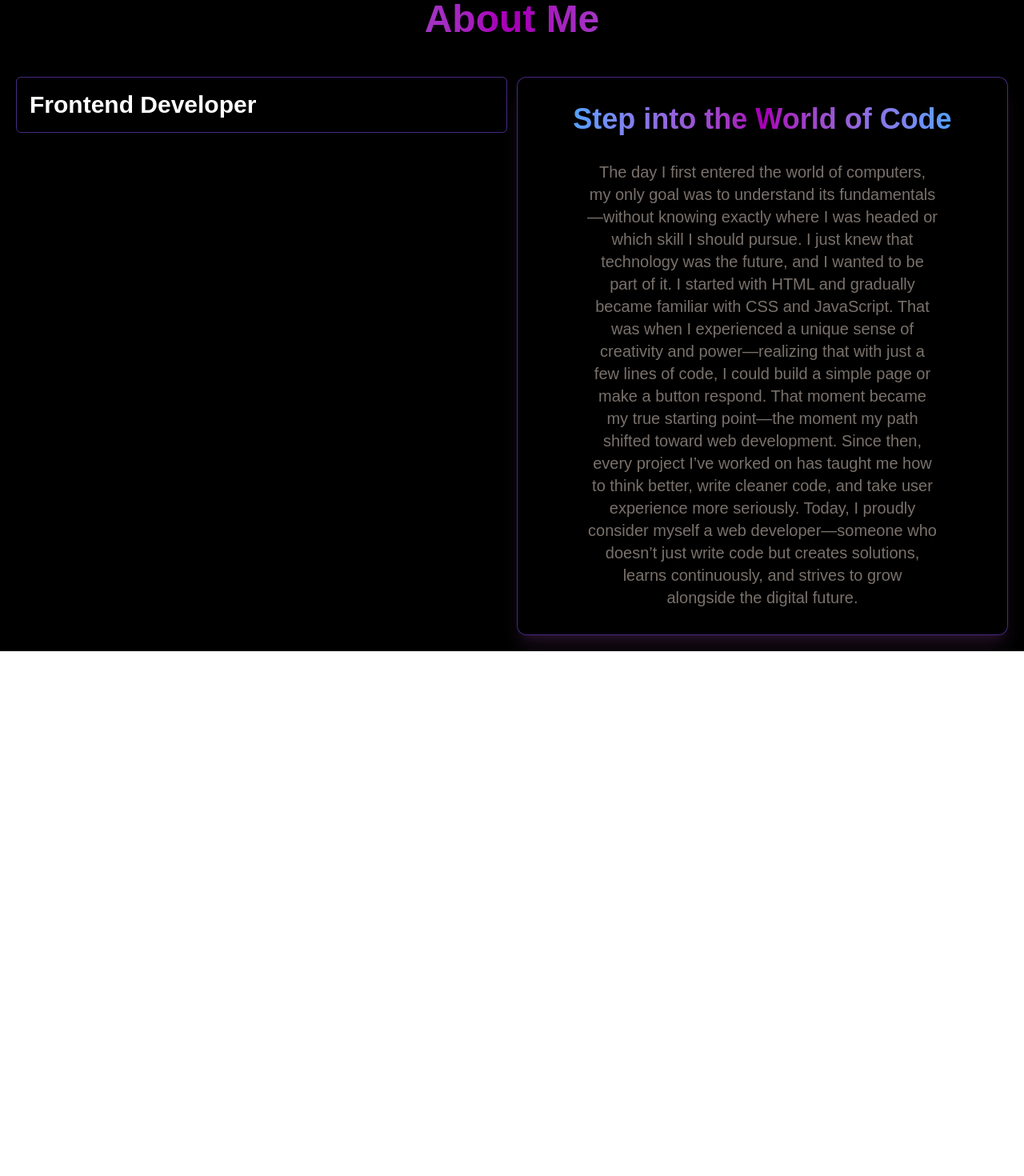
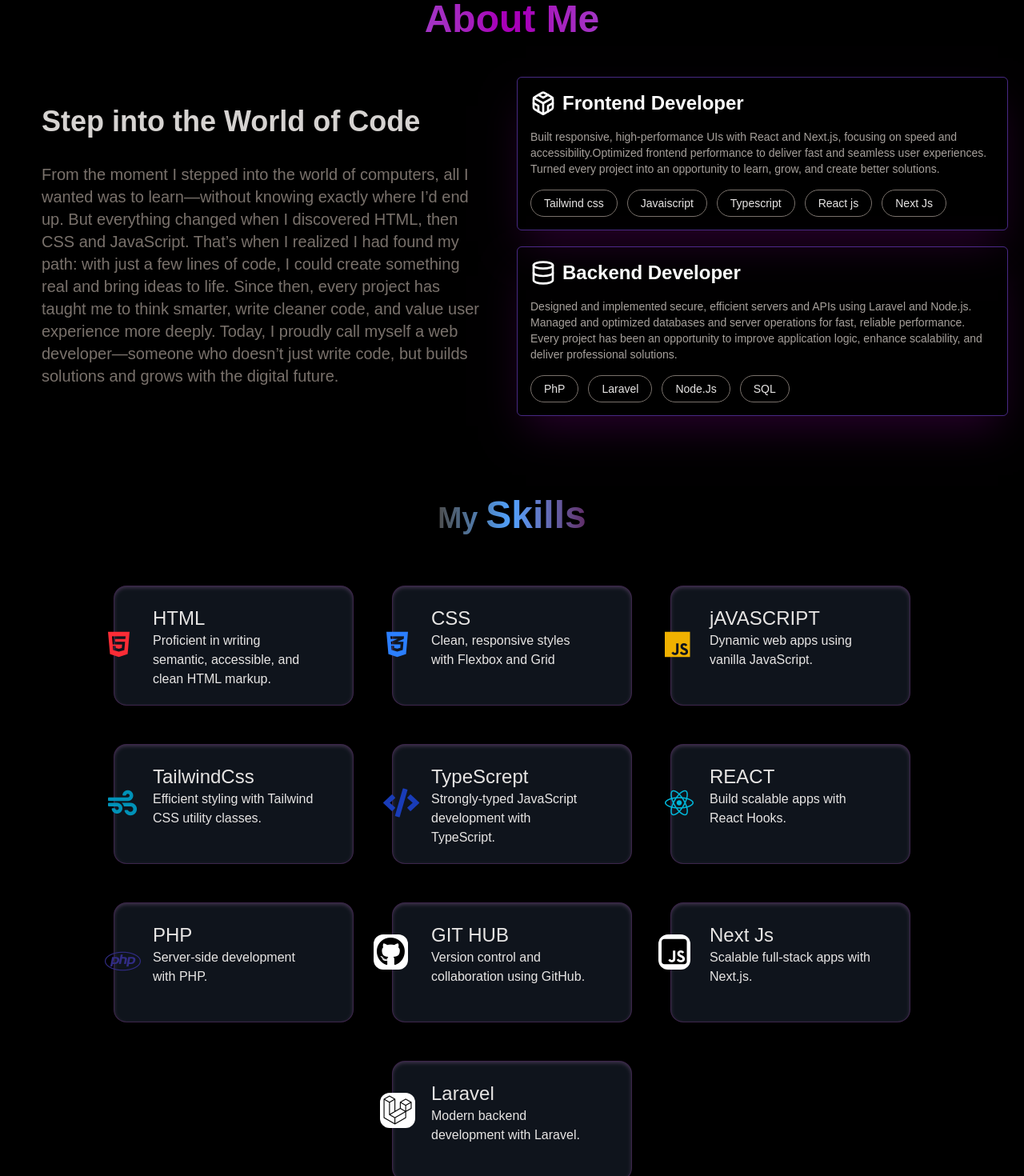
Before and after one commit to nazisharifi2025/NaziSharifi, a Next.js app: page / in a window 1280 px wide. Shown: the part 820-2290 px from the top of the page at 80% size. Before the commit the page ends 1634 px from the top, so only its background shows below. Built offline with nearby package versions, Linux system fonts and the light colour scheme.

Commit message:
Mysceel Commponint and About componint addedd

```diff
--- a/package.json
+++ b/package.json
@@ -9,6 +9,7 @@
     "lint": "eslint"
   },
   "dependencies": {
+    "framer-motion": "^12.23.25",
     "lucide-react": "^0.555.0",
     "next": "16.0.3",
     "react": "19.2.0",
--- a/src/app/Componnint/AboutUs.tsx
+++ b/src/app/Componnint/AboutUs.tsx
@@ -1,28 +1,50 @@
+import { Codesandbox, Database } from "lucide-react"
 
 function AboutUs() {
   return (
     <div className="h-fit  w-full flex-col justify-center items-center p-5">
-        <h1 className="text-5xl mx-auto text-center font-extrabold bg-linear-to-l from-blue-400 via-fuchsia-700 text-transparent bg-clip-text to-blue-400">About Me</h1>
+        <h1 className="text-5xl mx-auto text-center items-center font-extrabold bg-linear-to-l from-blue-400 via-fuchsia-700 text-transparent bg-clip-text to-blue-400">About Me</h1>
         <div className="w-full grid grid-cols-2 mt-12 gap-3">
-          <div className=" flex flex-col gap-5 ">
-            <div className="w-full rounded-md border border-violet-500/50 p-4 flex flex-col gap-4">
-              <h1 className="font-bold text-3xl text-white">Frontend Developer</h1>
-            </div>
-          </div>
-        <div className=" flex flex-col gap-8 justify-center items-center border border-violet-500/50  mx-auto p-8 rounded-xl bg-black/50 shadow-xl shadow-fuchsia-400/10">
-          <h1 className="text-4xl font-bold bg-linear-to-l from-blue-400 via-fuchsia-700 text-transparent bg-clip-text to-blue-400">Step into the World of Code</h1>
-        <p className="text-center text-xl text-stone-500 w-[80%] mx-auto">
-         The day I first entered the world of computers, my only goal was to understand its fundamentals—without knowing exactly where I was headed or which skill I should pursue. I just knew that technology was the future, and I wanted to be part of it.
+            <div className=" flex flex-col gap-8 justify-center  mx-auto p-8 rounded-xl  ">
+          <h1 className="text-4xl font-bold  text-stone-300">Step into the World of Code</h1>
+        <p className="text-xl text-stone-500  mx-auto">
+         From the moment I stepped into the world of computers, all I wanted was to learn—without knowing exactly where I’d end up. But everything changed when I discovered HTML, then CSS and JavaScript. That’s when I realized I had found my path: with just a few lines of code, I could create something real and bring ideas to life.
 
-I started with HTML and gradually became familiar with CSS and JavaScript. That was when I experienced a unique sense of creativity and power—realizing that with just a few lines of code, I could build a simple page or make a button respond. That moment became my true starting point—the moment my path shifted toward web development.
-
-Since then, every project I’ve worked on has taught me how to think better, write cleaner code, and take user experience more seriously.
-
-Today, I proudly consider myself a web developer—someone who doesn’t just write code but creates
-solutions, learns continuously, and strives to grow alongside the digital future.
+Since then, every project has taught me to think smarter, write cleaner code, and value user experience more deeply. Today, I proudly call myself a web developer—someone who doesn’t just write code, but builds solutions and grows with the digital future.
 
             </p>
             </div>
+          {/* div 1 */}
+          <div className=" flex flex-col gap-5 ">
+            <div className="w-full rounded-md border border-violet-500/50 p-4 shadow-2xl shadow-fuchsia-600/20 flex flex-col gap-4">
+              <h1 className="font-bold text-2xl text-white flex items-center gap-2"><Codesandbox size={32}/> Frontend Developer</h1>
+              <span className="text-sm text-stone-400">Built responsive, high-performance UIs with React and Next.js, focusing on speed and accessibility.Optimized frontend performance to deliver fast and seamless user experiences.
+
+Turned every project into an opportunity to learn, grow, and create better solutions.</span>
+<div className="flex space-x-3">
+  <button className="text-sm px-4 py-1.5 rounded-full border text-stone-200 border-stone-500">Tailwind css</button>
+  <button className="text-sm px-4 py-1.5 rounded-full border text-stone-200 border-stone-500">Javaiscript</button>
+  <button className="text-sm px-4 py-1.5 rounded-full border text-stone-200 border-stone-500">Typescript</button>
+  <button className="text-sm px-4 py-1.5 rounded-full border text-stone-200 border-stone-500">React js</button>
+  <button className="text-sm px-4 py-1.5 rounded-full border text-stone-200 border-stone-500">Next Js</button>
+</div>
+            </div>
+            {/* div 1 */}
+            <div className="w-full rounded-md border border-violet-500/50 p-4 shadow-2xl shadow-fuchsia-600/20 flex flex-col gap-4">
+              <h1 className="font-bold text-2xl text-white flex items-center gap-2"><Database size={32}/> Backend Developer</h1>
+              <span className="text-sm text-stone-400">Designed and implemented secure, efficient servers and APIs using Laravel and Node.js.
+                Managed and optimized databases and server operations for fast, reliable performance.
+                Every project has been an opportunity to improve application logic, enhance scalability, and deliver professional solutions.
+</span>
+<div className="flex space-x-3">
+  <button className="text-sm px-4 py-1.5 rounded-full border text-stone-200 border-stone-500">PhP</button>
+  <button className="text-sm px-4 py-1.5 rounded-full border text-stone-200 border-stone-500">Laravel</button>
+  <button className="text-sm px-4 py-1.5 rounded-full border text-stone-200 border-stone-500">Node.Js</button>
+  <button className="text-sm px-4 py-1.5 rounded-full border text-stone-200 border-stone-500">SQL</button>
+</div>
+            </div>
+          </div>
+
             </div>
     </div>
   )
--- /dev/null
+++ b/src/app/Componnint/Mysceel.tsx
@@ -0,0 +1,65 @@
+import React from 'react'
+
+function Mysceel() {
+  return (
+    <section id='scill' className='w-full h-fit bg-no-repeat bg-cover bg-center  '>
+        <div className='h-full w-full bg-[rgba(0,0,0,0.3)] flex justify-center items-center lg:py-20 py-28 px-12 flex-col gap-16'>
+            <h1 className='text-4xl font-bold font-web bg-linear-to-r from-white/30 via-blue-400 to-fuchsia-400/40 text-transparent bg-clip-text'>My <span className='text-5xl font-kheal'>Skills</span></h1>
+            <div className='flex gap-12 w-full justify-center flex-wrap'>
+              <div className='h-[150px] w-[300px] rounded-2xl  bg-gray-800/50 border border-fuchsia-400/20  hover:shadow-[0_0_15px_0_rgba(0,0,0,0.3)] transition-all duration-500 shadow-inner shadow-fuchsia-300/20 text-stone-200 px-12 py-6 relative '>
+                <i className="text-4xl hover:rotate-180 transform-fill transition-all absolute top-12 -left-6 duration-700 bg-nav p-4 rounded-xl animate-bounce text-red-500 fab fa-html5"></i>
+                <h1 className='font-medium text-2xl'>HTML</h1>
+                <p>Proficient in writing semantic, accessible, and clean HTML markup.</p>
+                </div>
+              <div className='h-[150px] w-[300px] rounded-2xl  bg-gray-800/50 border border-fuchsia-400/20  hover:shadow-[0_0_15px_0_rgba(0,0,0,0.3)] transition-all duration-500 shadow-inner shadow-fuchsia-300/20 text-stone-200 px-12 py-6 relative '>
+                <i className="text-4xl hover:rotate-180 transform-fill transition-all absolute top-12 -left-6 duration-700 bg-nav p-4 rounded-xl animate-bounce text-blue-500 fab fa-css3-alt"></i>
+                <h1 className='font-medium text-2xl'>CSS</h1>
+                <p>Clean, responsive styles with Flexbox and Grid</p>
+                </div>
+              <div className='h-[150px] w-[300px] rounded-2xl  bg-gray-800/50 border border-fuchsia-400/20  hover:shadow-[0_0_15px_0_rgba(0,0,0,0.3)] transition-all duration-500 shadow-inner shadow-fuchsia-300/20 text-stone-200 px-12 py-6 relative '>
+                <i className="text-4xl hover:rotate-180 transform-fill transition-all absolute top-12 -left-6 duration-700 bg-nav p-4 rounded-xl animate-bounce text-yellow-500 fab fa-js"></i>
+                <h1 className='font-medium text-2xl'>jAVASCRIPT</h1>
+                <p>Dynamic web apps using vanilla JavaScript.</p>
+                </div>
+              <div className='h-[150px] w-[300px] rounded-2xl  bg-gray-800/50 border border-fuchsia-400/20  hover:shadow-[0_0_15px_0_rgba(0,0,0,0.3)] transition-all duration-500 shadow-inner shadow-fuchsia-300/20 text-stone-200 px-12 py-6 relative '>
+                <i className="text-4xl hover:rotate-180 transform-fill transition-all absolute top-12 -left-6 duration-700 bg-nav p-4 rounded-xl animate-bounce text-cyan-600 fas fa-wind"></i>
+                <h1 className='font-medium text-2xl'>TailwindCss</h1>
+                <p>Efficient styling with Tailwind CSS utility classes.</p>
+                </div>
+              <div className='h-[150px] w-[300px] rounded-2xl  bg-gray-800/50 border border-fuchsia-400/20  hover:shadow-[0_0_15px_0_rgba(0,0,0,0.3)] transition-all duration-500 shadow-inner shadow-fuchsia-300/20 text-stone-200 px-12 py-6 relative '>
+                <i className="text-4xl hover:rotate-180 transform-fill transition-all absolute top-12 -left-6 duration-700 bg-nav px-3 py-4 rounded-xl animate-bounce text-blue-800 fas fa-code"></i>
+                <h1 className='font-medium text-2xl'>TypeScrept</h1>
+                <p>Strongly-typed JavaScript development with TypeScript.</p>
+                </div>
+              <div className='h-[150px] w-[300px] rounded-2xl  bg-gray-800/50 border border-fuchsia-400/20  hover:shadow-[0_0_15px_0_rgba(0,0,0,0.3)] transition-all duration-500 shadow-inner shadow-fuchsia-300/20 text-stone-200 px-12 py-6 relative '>
+                <i className="text-4xl hover:rotate-180 transform-fill transition-all absolute top-12 -left-6 duration-700 bg-nav p-4 rounded-xl animate-bounce text-cyan-500 fab fa-react"></i>
+                <h1 className='font-medium text-2xl'>REACT</h1>
+                <p>Build scalable apps with React Hooks.</p>
+                </div>
+              <div className='h-[150px] w-[300px] rounded-2xl  bg-gray-800/50 border border-fuchsia-400/20  hover:shadow-[0_0_15px_0_rgba(0,0,0,0.3)] transition-all duration-500 shadow-inner shadow-fuchsia-300/20 text-stone-200 px-12 py-6 relative '>
+                <i className="text-4xl hover:rotate-180 transform-fill transition-all absolute top-12 -left-6 duration-700 bg-nav px-3 py-4 rounded-xl animate-bounce text-indigo-900 fab fa-php"></i>
+                <h1 className='font-medium text-2xl'>PHP</h1>
+                <p>Server-side development with PHP.</p>
+                </div>
+              <div className='h-[150px] w-[300px] rounded-2xl  bg-gray-800/50 border border-fuchsia-400/20  hover:shadow-[0_0_15px_0_rgba(0,0,0,0.3)] transition-all duration-500 shadow-inner shadow-fuchsia-300/20 text-stone-200 px-12 py-6 relative '>
+                <i className="text-4xl hover:rotate-180 transform-fill transition-all absolute top-12 -left-6 duration-700 bg-nav bg-white p-1 rounded-xl animate-bounce text-black fab fa-github"></i>
+                <h1 className='font-medium text-2xl'>GIT HUB</h1>
+                <p>Version control and collaboration using GitHub.</p>
+                </div>
+              <div className='h-[150px] w-[300px] rounded-2xl  bg-gray-800/50 border border-fuchsia-400/20  hover:shadow-[0_0_15px_0_rgba(0,0,0,0.3)] transition-all duration-500 shadow-inner shadow-fuchsia-300/20 text-stone-200 px-12 py-6 relative '>
+                <i className="text-4xl hover:rotate-180 transform-fill transition-all absolute top-12 -left-4 duration-700 bg-nav bg-white p-1 rounded-xl animate-bounce text-black fab fa-js-square"></i>
+                <h1 className='font-medium text-2xl'>Next Js</h1>
+                <p>Scalable full-stack apps with Next.js.</p>
+                </div>
+              <div className='h-[150px] w-[300px] rounded-2xl  bg-gray-800/50 border border-fuchsia-400/20  hover:shadow-[0_0_15px_0_rgba(0,0,0,0.3)] transition-all duration-500 shadow-inner shadow-fuchsia-300/20 text-stone-200 px-12 py-6 relative '>
+                <i className="text-4xl hover:rotate-180 transform-fill transition-all absolute top-12 -left-4 duration-700 bg-nav bg-white p-1 rounded-xl animate-bounce text-black fab fa-laravel"></i>
+                <h1 className='font-medium text-2xl'>Laravel</h1>
+                <p>Modern backend development with Laravel.</p>
+                </div>
+            </div>
+        </div>
+    </section>
+  )
+}
+
+export default Mysceel
--- /dev/null
+++ b/src/app/Componnint/Project.tsx
@@ -0,0 +1,12 @@
+import React from 'react'
+
+function Project() {
+  return (
+    <div className=''>
+        <h1 className='bg-linear-to-r from-blue-900 to-gray-900 text-transparent bg-clip-text font-bold text-4xl'>Featured Projects</h1>
+        <div></div>
+    </div>
+  )
+}
+
+export default Project
--- a/src/app/layout.tsx
+++ b/src/app/layout.tsx
@@ -27,6 +27,12 @@ export default function RootLayout({
 }>) {
   return (
     <html lang="en">
+      <head>
+        <link
+          rel="stylesheet"
+          href="https://cdnjs.cloudflare.com/ajax/libs/font-awesome/5.15.2/css/all.min.css"
+        />
+      </head>
       <body
         className={`${geistSans.variable} ${geistMono.variable} antialiased`}
       >
--- a/src/app/page.tsx
+++ b/src/app/page.tsx
@@ -1,12 +1,16 @@
 import AboutUs from "./Componnint/AboutUs";
 import Hero from "./Componnint/Hero";
+import Mysceel from "./Componnint/Mysceel";
 import Navbar from "./Componnint/Navbar";
+import Project from "./Componnint/Project";
 export default function Home() {
   return (
    <div className="bg-black  w-full">
     <Navbar />
     <Hero />
     <AboutUs />
+    <Mysceel />
+    <Project />
    </div>
   );
 }
```
Also changed, not shown: 1 other file (tests, documents, lock files or other folders).
